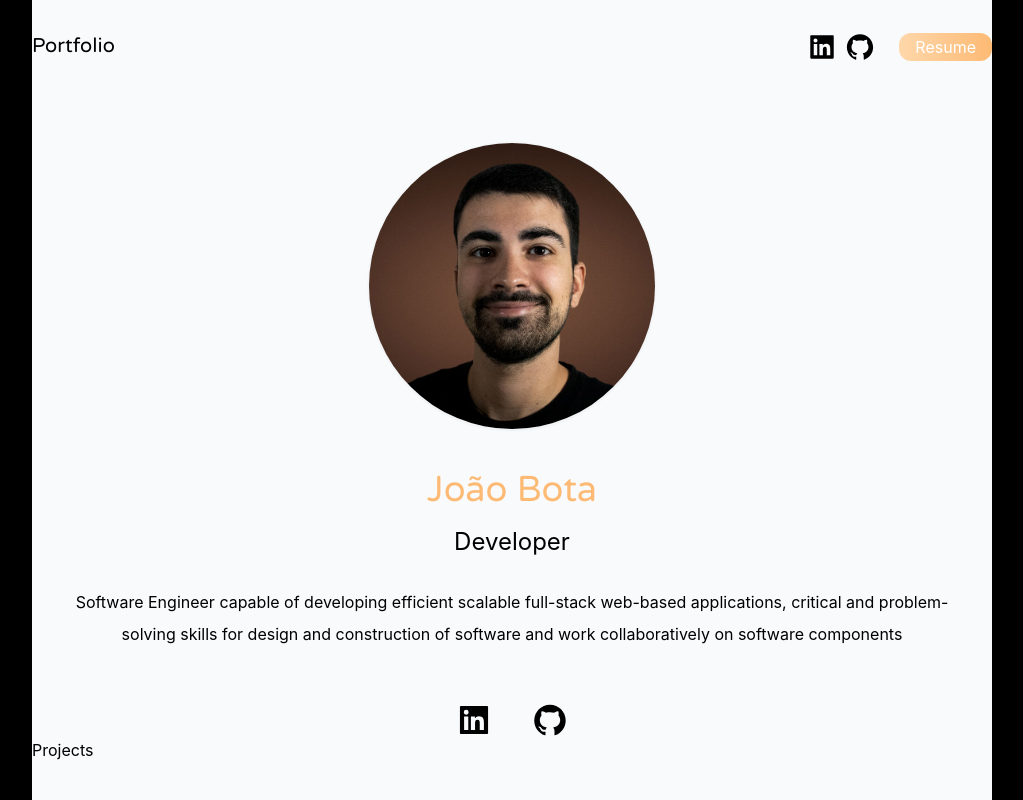
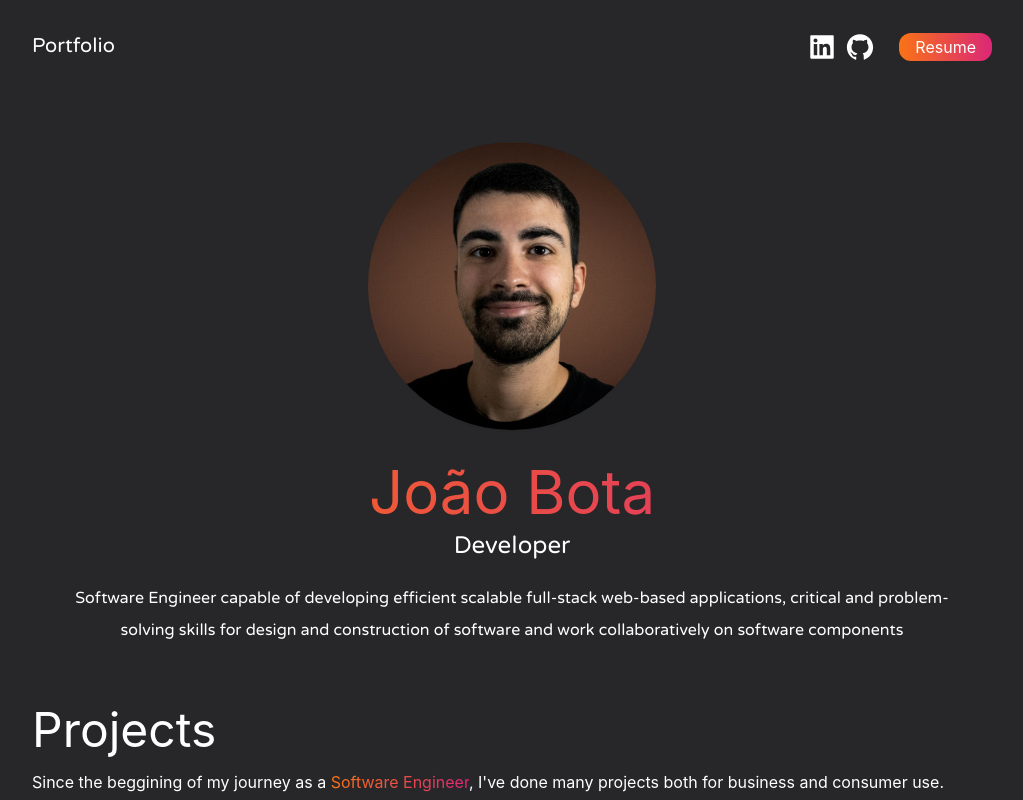
Before and after one commit to JoaopBota/joaopbota_portfolio, a Next.js app: page / in a window 1280 px wide. Shown: the whole page, without its empty margins (128-1151 px from the left). Built offline with nearby package versions, Linux system fonts and the light colour scheme.

Commit message:
Colour changes and added text

```diff
--- a/pages/index.js
+++ b/pages/index.js
@@ -14,46 +14,43 @@ export default function Home() {
         <link rel="icon" href="/favicon.ico" />
       </Head>
 
-      <main className=" bg-black px-40">
-        <section className=" bg-slate-50  min-h-screen">
+      <main className=" bg-zinc-800 px-40">
+        <section className=" bg-zinc-800  min-h-screen">
           <nav className="py-8 mb-12 flex justify-between">
-            <h1 className=" text-xl font-Varela">Portfolio</h1>
+            <h1 className=" text-xl font-Varela text-white">Portfolio</h1>
             <ul className="flex items-center">
-              <div className="text-3xl flex justify-center gap-2"> <li>
+              <div className="text-3xl flex justify-center gap-2 text-white"> <li>
                 <AiFillLinkedin />
               </li>
                 <li><AiFillGithub />
-                </li></div>
+                </li>
+                </div>
               <li>
                 <a
-                  className=" bg-gradient-to-r from-orange-200 to-orange-300 text-white px-4 py-1  rounded-xl ml-6" href="#">
+                  className=" bg-gradient-to-r from-orange-500 to-pink-600 text-white px-4 py-1  rounded-xl ml-6" href="#">
                   Resume
                 </a>
               </li>
             </ul>
           </nav>
-
           <section>
-            <div className=" relative mx-auto w-72"><Image className="rounded-full border border-gray-100 shadow-sm" src={profile_picture} /></div>
+            <div className=" relative mx-auto w-72"><Image className="rounded-full shadow-sm" src={profile_picture} /></div>
             <div className=" text-center p-8">
-              <h2 className="text-4xl py-2 font-Varela text-orange-300">João Bota</h2>
-              <h3 className="text-2xl py-2">Developer</h3>
-              <p className="text-md py-5 leading-8">
+              <h2 className="text-transparent text-6xl bg-clip-text bg-gradient-to-r from-orange-500 to-pink-600">João Bota</h2>
+              <h3 className="text-2xl py-2 font-Varela text-white">Developer</h3>
+              <p className="text-md py-3 leading-8 font-Varela text-white">
                 Software Engineer capable of developing efficient scalable
                 full-stack web-based applications, critical and problem-solving
                 skills for design and construction of software and work
                 collaboratively on software components
               </p>
             </div>
-            <div className="text-4xl flex justify-center gap-10">
-              <AiFillLinkedin />
-              <AiFillGithub />
-            </div>
           </section>
 
           <section>
-            <div>
-              <h3>Projects</h3>
+            <div className=" text-white">
+              <h3 className="text-5xl py-4">Projects</h3>
+              <p >Since the beggining of my journey as a <span className=" text-transparent bg-clip-text bg-gradient-to-r from-orange-500 to-pink-600">Software Engineer</span>, I've done many projects both for business and consumer use.</p>
             </div>
           </section>
 
```
